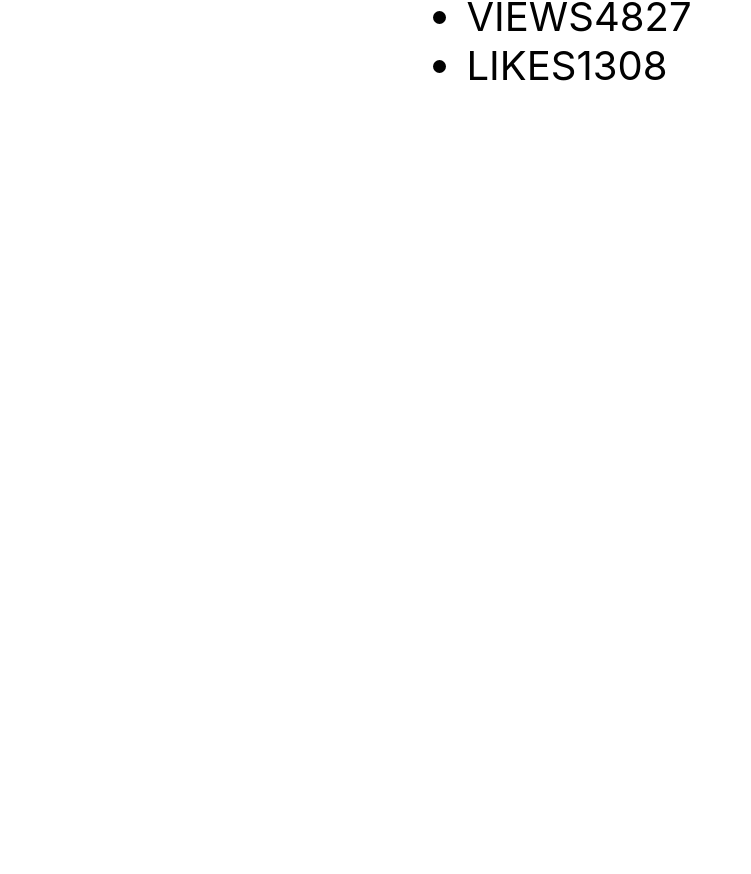
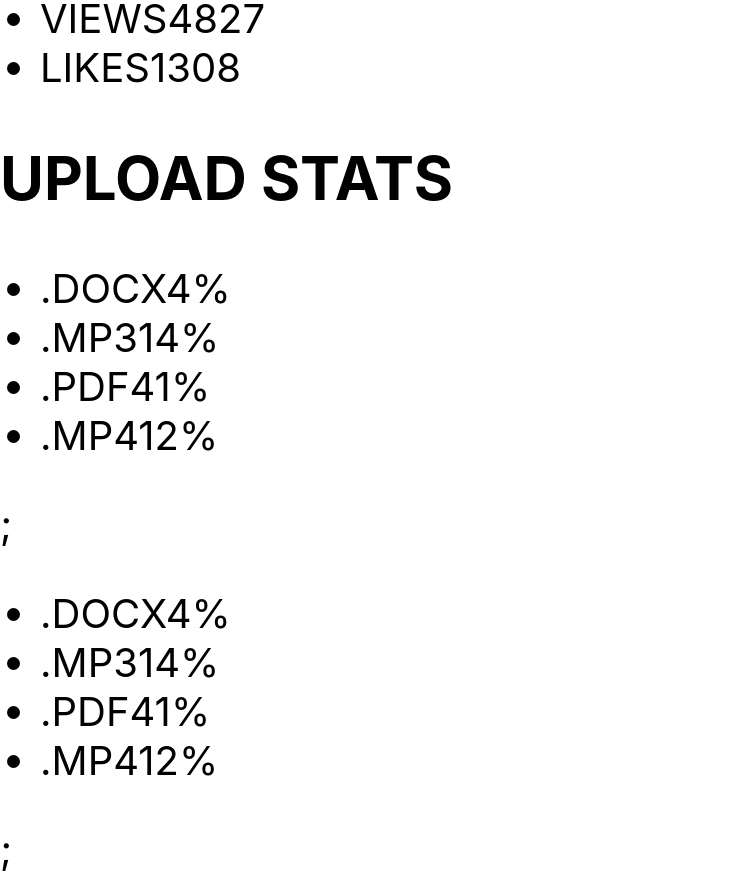
Before and after one commit to Shynal-Nazar/goit-react-hw-01-components, a React (Create React App) app: page / in a window 1280 px wide. Shown: the part 672-1546 px from the top of the page, without its empty margins (0-751 px from the left). Before the commit the page ends 802 px from the top, so only its background shows below. Built offline with nearby package versions, Linux system fonts and the light colour scheme.

Commit message:
Add statistics

```diff
--- a/package.json
+++ b/package.json
@@ -7,6 +7,7 @@
     "@testing-library/jest-dom": "^5.16.1",
     "@testing-library/react": "^12.1.2",
     "@testing-library/user-event": "^13.5.0",
+    "prop-types": "^15.8.1",
     "react": "^17.0.2",
     "react-dom": "^17.0.2",
     "react-scripts": "5.0.0",
--- a/src/components/App.jsx
+++ b/src/components/App.jsx
@@ -1,12 +1,14 @@
 import Profile from './profile/Profile';
 import user from './profile/userdata';
+import Statistics from './statistics/Statistics';
+import data from './statistics/data';
 
 export const App = () => {
   return (
     <div
       style={{
-        height: '100vh',
-        display: 'flex',
+        // height: '100vh',
+        display: 'bloc',
         justifyContent: 'center',
         alignItems: 'center',
         fontSize: 40,
@@ -21,6 +23,8 @@ export const App = () => {
         avatar={user.avatar}
         stats={user.stats}
       />
+      <Statistics title="Upload stats" stats={data} />;
+      <Statistics stats={data} />;
     </div>
   );
 };
--- /dev/null
+++ b/src/components/statistics/Statistics.jsx
@@ -0,0 +1,40 @@
+import PropTypes from 'prop-types';
+
+const Statistics = ({ title, stats }) => {
+  return (
+    <section class="statistics">
+      {title && <h2 className={title}>{title}</h2>}
+
+      <ul class="stat-list">
+        <li class="item">
+          <span class="label">.docx</span>
+          <span class="percentage">4%</span>
+        </li>
+        <li class="item">
+          <span class="label">.mp3</span>
+          <span class="percentage">14%</span>
+        </li>
+        <li class="item">
+          <span class="label">.pdf</span>
+          <span class="percentage">41%</span>
+        </li>
+        <li class="item">
+          <span class="label">.mp4</span>
+          <span class="percentage">12%</span>
+        </li>
+      </ul>
+    </section>
+  );
+};
+
+Statistics.propTypes = {
+  title: PropTypes.string,
+  stats: PropTypes.arrayOf(
+    PropTypes.shape({
+      id: PropTypes.string,
+      label: PropTypes.string,
+      percentage: PropTypes.number,
+    })
+  ),
+};
+export default Statistics;
--- /dev/null
+++ b/src/components/statistics/data.json
@@ -0,0 +1,7 @@
+[
+  { "id": "id-1", "label": ".docx", "percentage": 22 },
+  { "id": "id-2", "label": ".pdf", "percentage": 4 },
+  { "id": "id-3", "label": ".mp3", "percentage": 17 },
+  { "id": "id-4", "label": ".psd", "percentage": 47 },
+  { "id": "id-5", "label": ".pdf", "percentage": 10 }
+]
```
Also changed, not shown: src/components/profile/Profile.jsx (+16 -0 lines), 1 other file (tests, documents, lock files or other folders).
